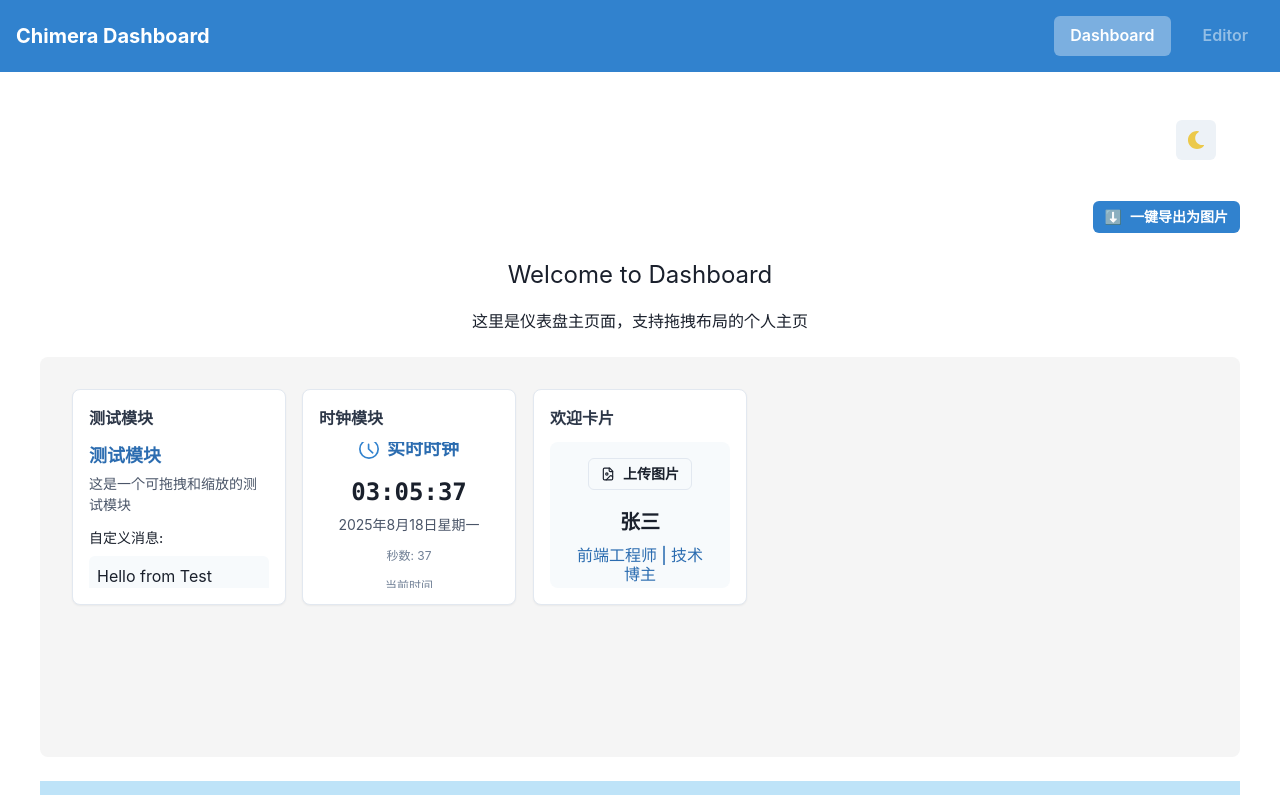
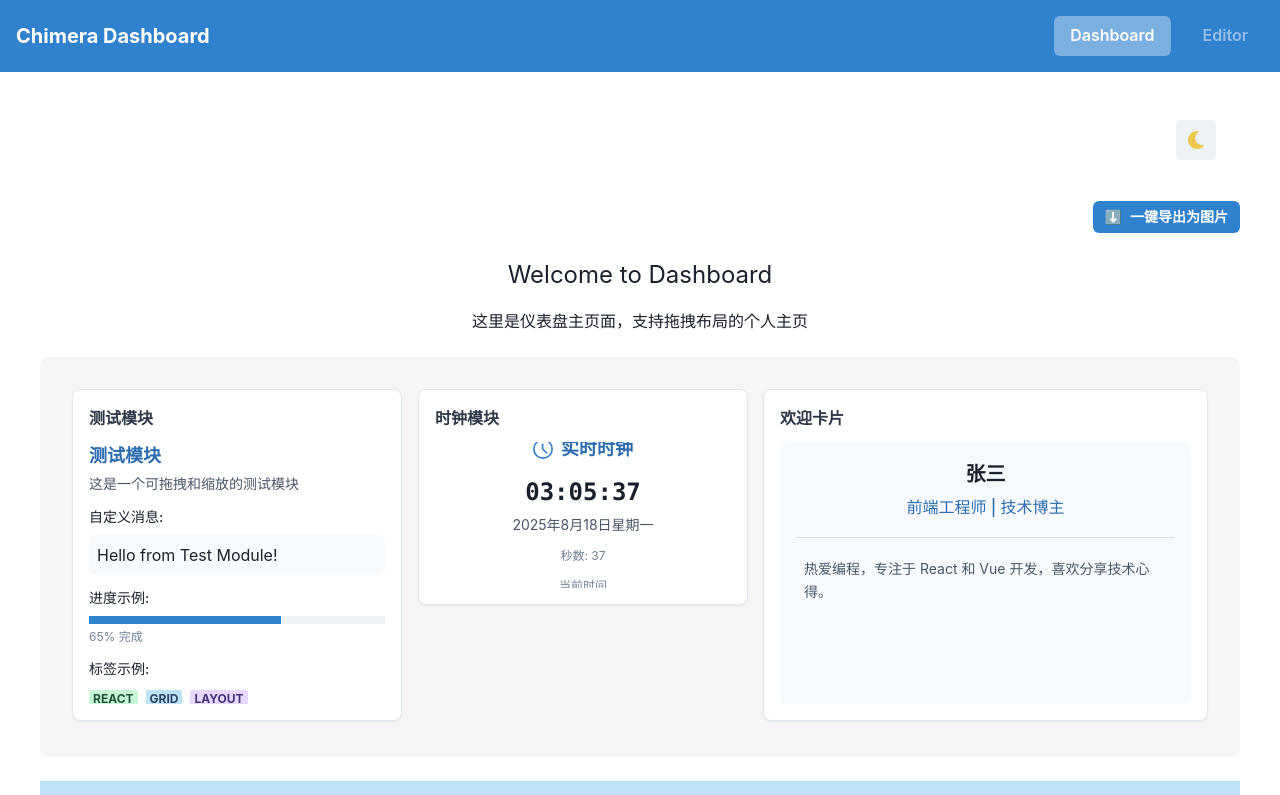
Before and after one commit to vincent123421/Self-blog, a React (Vite) app in the folder apps/dashboard/: page / in a window 1280 px wide. Shown: the top 795 px of the page. Built offline with nearby package versions, Linux system fonts and the light colour scheme.

Commit message:
增加了模块默认大小配置逻辑，修复了相关bug

```diff
--- a/apps/dashboard/src/components/ConfigurableGridLayout.jsx
+++ b/apps/dashboard/src/components/ConfigurableGridLayout.jsx
@@ -103,12 +103,12 @@ const ConfigurableGridLayout = React.forwardRef(
     const generateDefaultLayout = useCallback(() => {
       return modules.map((module, index) => ({
         i: module.id,
-        x: (index * 2) % 12,
-        y: Math.floor(index / 6),
-        w: 2,
-        h: 2,
-        minW: 1,
-        minH: 1,
+        x: (index * (module.defaultSize?.w || 2)) % 12,
+        y: Math.floor(index / (12 / (module.defaultSize?.w || 2))),
+        w: module.defaultSize?.w || 2,
+        h: module.defaultSize?.h || 2,
+        minW: module.minSize?.w || 1,
+        minH: module.minSize?.h || 1,
       }));
     }, [modules]);
 
@@ -184,9 +184,6 @@ const ConfigurableGridLayout = React.forwardRef(
   }
 );
 
-// 把原来的 export default ConfigurableGridLayout;
-// 改成：
+ConfigurableGridLayout.displayName = 'ConfigurableGridLayout';
 
-export default React.forwardRef((props, ref) => {
-  return <ConfigurableGridLayout {...props} forwardedRef={ref} />;
-});
+export default ConfigurableGridLayout;
--- a/apps/dashboard/src/components/ModuleContainer.jsx
+++ b/apps/dashboard/src/components/ModuleContainer.jsx
@@ -56,6 +56,7 @@ const ModuleContainer = ({ module, showSettings = true }) => {
         height="100%"
         display="flex"
         flexDirection="column"
+        overflow="hidden"
       >
         <HStack justify="space-between" mb={3}>
           <Text fontWeight="bold" fontSize="md" color="gray.700">
@@ -73,8 +74,8 @@ const ModuleContainer = ({ module, showSettings = true }) => {
           )}
         </HStack>
 
-        <Box flex="1" overflow="hidden">
-          <module.component config={config} />
+        <Box flex="1" overflow="hidden" minH="0">
+          <module.component config={config} showSettings={showSettings} />
         </Box>
       </Box>
 
--- a/apps/dashboard/src/modules/clock-module/index.jsx
+++ b/apps/dashboard/src/modules/clock-module/index.jsx
@@ -70,6 +70,8 @@ export const module = {
   id: 'ClockModule',
   name: '时钟模块',
   component: ClockModuleComponent,
+  defaultSize: { w: 3, h: 2 },
+  minSize: { w: 2, h: 2 },
   defaultConfig: {
     title: '实时时钟',
     description: '当前时间',
--- a/apps/dashboard/src/modules/test-module/index.jsx
+++ b/apps/dashboard/src/modules/test-module/index.jsx
@@ -50,6 +50,8 @@ export const module = {
   id: 'TestModule',
   name: '测试模块',
   component: TestModuleComponent,
+  defaultSize: { w: 3, h: 3 },
+  minSize: { w: 2, h: 2 },
   defaultConfig: {
     title: '测试模块',
     description: '这是一个可拖拽和缩放的测试模块',
--- a/apps/dashboard/src/modules/welcome-module/WelcomeComponent.jsx
+++ b/apps/dashboard/src/modules/welcome-module/WelcomeComponent.jsx
@@ -54,7 +54,7 @@ const CustomFileUpload = ({ files, removeFile }) => {
   );
 };
 
-export default function WelcomeModuleComponent({ config, onConfigChange }) {
+export default function WelcomeModuleComponent({ config, onConfigChange, showSettings = true }) {
   const [editing, setEditing] = useState(null);
   const [value, setValue] = useState('');
   const [files, setFiles] = useState([]);
@@ -115,6 +115,7 @@ export default function WelcomeModuleComponent({ config, onConfigChange }) {
       bg="gray.50"
       borderRadius="lg"
     >
+      {showSettings && (
         <VStack spacing={4} justify="center">
           <Button
             variant="outline"
@@ -133,6 +134,7 @@ export default function WelcomeModuleComponent({ config, onConfigChange }) {
           />
           <CustomFileUpload files={files} removeFile={removeFile} />
         </VStack>
+      )}
 
       <VStack spacing={1} textAlign="center">
         {/* 姓名 */}
--- a/apps/dashboard/src/modules/welcome-module/index.jsx
+++ b/apps/dashboard/src/modules/welcome-module/index.jsx
@@ -5,6 +5,8 @@ export default {
   id: 'WelcomeModule',
   name: '欢迎卡片',
   component: WelcomeModuleComponent,
+  defaultSize: { w: 4, h: 3 },
+  minSize: { w: 3, h: 2 },
   defaultConfig: {
     name: '张三',
     title: '前端工程师 | 技术博主',
--- a/apps/dashboard/src/pages/Dashboard.jsx
+++ b/apps/dashboard/src/pages/Dashboard.jsx
@@ -8,6 +8,7 @@ import {
   Spinner,
   HStack,
   Button,
+  useColorModeValue,
 } from '@chakra-ui/react';
 import { useEffect, useState, useRef } from 'react';
 import html2canvas from 'html2canvas';
@@ -22,6 +23,7 @@ const Dashboard = () => {
   const [loading, setLoading] = useState(true);
   const moduleIds = ['TestModule', 'ClockModule', 'WelcomeModule'];
   const modulesRef = useRef(null);
+  const bgColor = useColorModeValue('white', 'gray.900');
 
   useEffect(() => {
     let mounted = true;
@@ -81,7 +83,7 @@ const Dashboard = () => {
       const canvas = await html2canvas(modulesRef.current, {
         scale: 2,
         useCORS: true,
-        backgroundColor: useColorModeValue('white', 'gray.900'),
+        backgroundColor: bgColor,
         logging: false,
         imageTimeout: 15000,
         allowTaint: true,
```
Also changed, not shown: 1 other file (tests, documents, lock files or other folders). Lines whose indentation alone changed are shown as unchanged.
